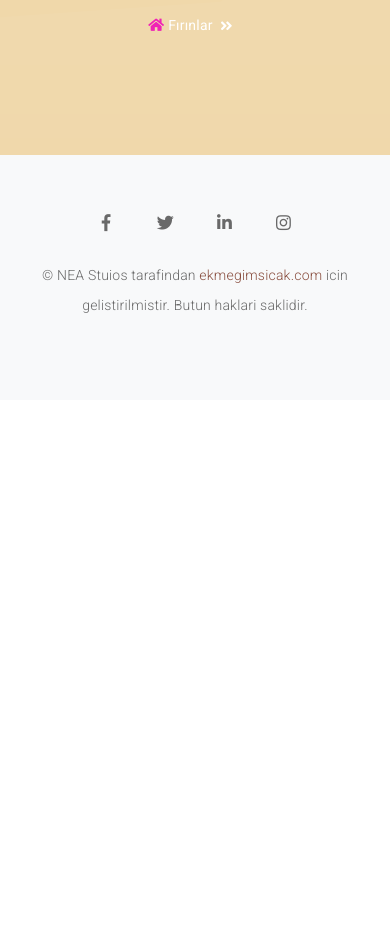
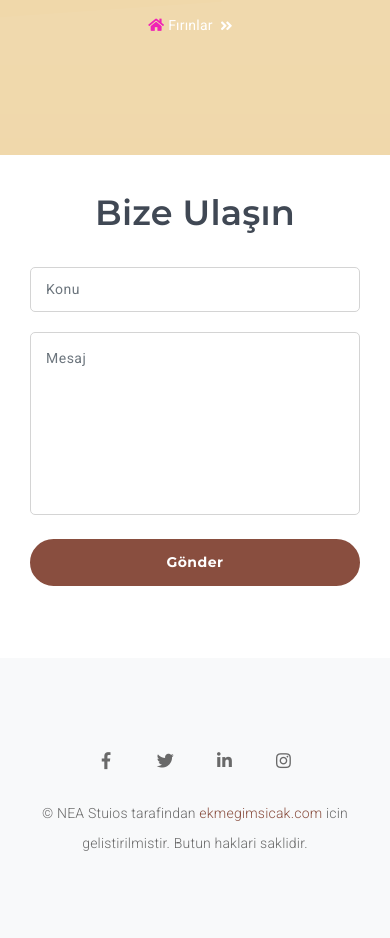
Before and after one commit to 0EA/ekmegimsicak.com, a Django app: template templates/ekmekKontrol.html in a window 390 px wide. Shown: the part 136-1074 px from the top of the page. Before the commit the page ends 449 px from the top, so only its background shows below. Run offline with Django 3.2, Linux system fonts and the light colour scheme; the template is opened without the code that fills it, so the values that code supplies are empty; some libraries are stand-ins or nearby versions.

Commit message:
bize ulasin

```diff
--- a/templates/detay.html
+++ b/templates/detay.html
@@ -128,9 +128,9 @@
         <div class="layer-one"></div>
         <div class="layer-two"></div>
     </div>
-    <div class="auto-container" style="margin-top: -75px;">
+    <div class="auto-container" style="margin-top: -55px;">
         <div class="post-thumbnail">
-    <img alt="image" src="{{firin.profilResmi}}" width="300px" height="200px" class="avatar">
+    <img alt="image" src="{{firin.profilResmi}}" style="width: 150px;" class="avatar">
     </div>
         <h2 class="hide-cursor"  style="margin-top: -30px;">{{firin.name}}</h2>
 
--- a/templates/ekmekKontrol.html
+++ b/templates/ekmekKontrol.html
@@ -55,7 +55,7 @@
             <!--Nav Links-->
             <div class="collapse navbar-collapse" id="agency">
                 <div class="navbar-nav ml-auto">
-                    <a class="nav-link link" href="javascript:void(0)">Yardım</a>
+                    <a class="nav-link link" href="#yardim">Yardım</a>
                     <a class="nav-link link" href="javascript:void(0)" style="margin-right: 8px;">Hesap Ayarları</a>
                     <a class="nav-link link" href="javascript:void(0)">Ürün Yönetimi</a>
                     <a class="nav-link link" href="{% url 'info' %}">Ana Sayfa</a>
@@ -101,7 +101,7 @@
             <div class="shape-left">
                 <nav class="navbar full-menu-navigation left">
                     <ul class="list-unstyled">
-                        <li><a class="link" href="javascript:void(0)">
+                        <li><a class="link" href="#yardim">
                             <span class="anchor-circle"></span>
                             <span class="anchor-text">Yardım</span>
                         </a></li>
@@ -199,6 +199,54 @@
 </div>
 </div>
 
+<section id="yardim">
+<div class="container">
+    <div class="col-lg-8">
+        <!--Heading-->
+        <div class="heading-area pb-2">
+            <h2 class="title mt-0">Bize Ulaşın</h2>
+        </div>
+        <!--Contact Form-->
+        <form class="contact-form" id="contact-form-data">
+            <!--Result-->
+            <div class="row">
+            <div class="col-12" id="result"></div>
+                <!--Left Column-->
+                <div class="col-md-12">
+                    <div class="form-group">
+                        <input class="form-control" id="subject" name="userSubject" placeholder="Konu" required=""
+                               type="text">
+                    </div>
+                </div>
+
+                <!--Right Column-->
+                <div class="col-md-12">
+                    <div class="form-group">
+                        <textarea class="form-control" id="message" name="userMessage"
+                                  placeholder="Mesaj"></textarea>
+                    </div>
+                </div>
+
+                <!--Button-->
+                <div class="col-md-12">
+                    <a class="btn btn-large btn-rounded btn-purple btn-hvr-blue d-block mt-4 contact_btn" href="javascript:void(0);"
+                       id="submit_btn"><i class="fa fa-spinner fa-spin mr-2 d-none" aria-hidden="true"></i><b>Gönder</b>
+                        <div class="btn-hvr-setting">
+                            <ul class="btn-hvr-setting-inner">
+                                <li class="btn-hvr-effect"></li>
+                                <li class="btn-hvr-effect"></li>
+                                <li class="btn-hvr-effect"></li>
+                                <li class="btn-hvr-effect"></li>
+                            </ul>
+                        </div>
+                    </a>
+                </div>
+
+            </div>
+        </form>
+    </div>
+</div>
+</section>
 
 
 
```
Also changed, not shown: 1 other file.
